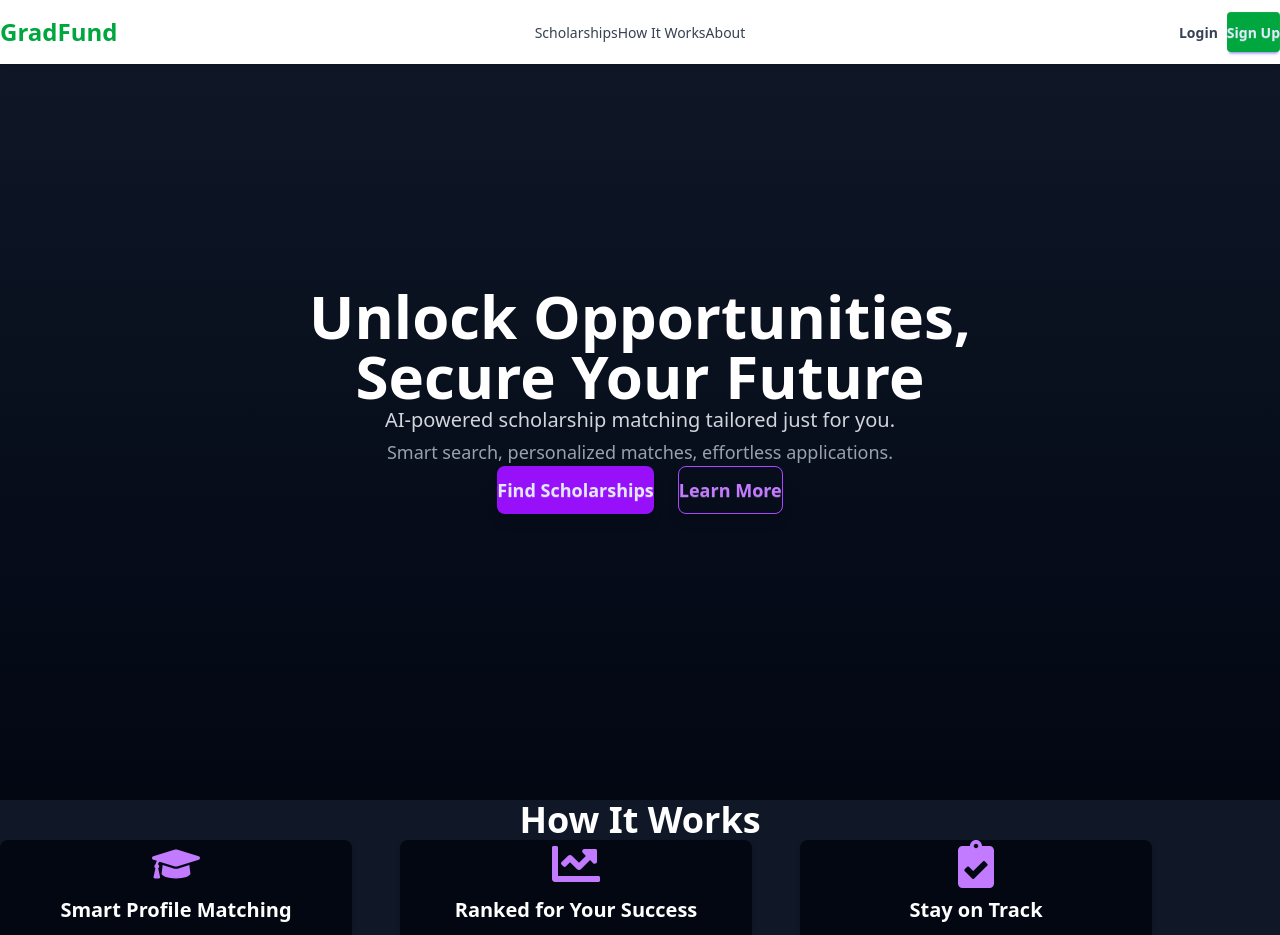
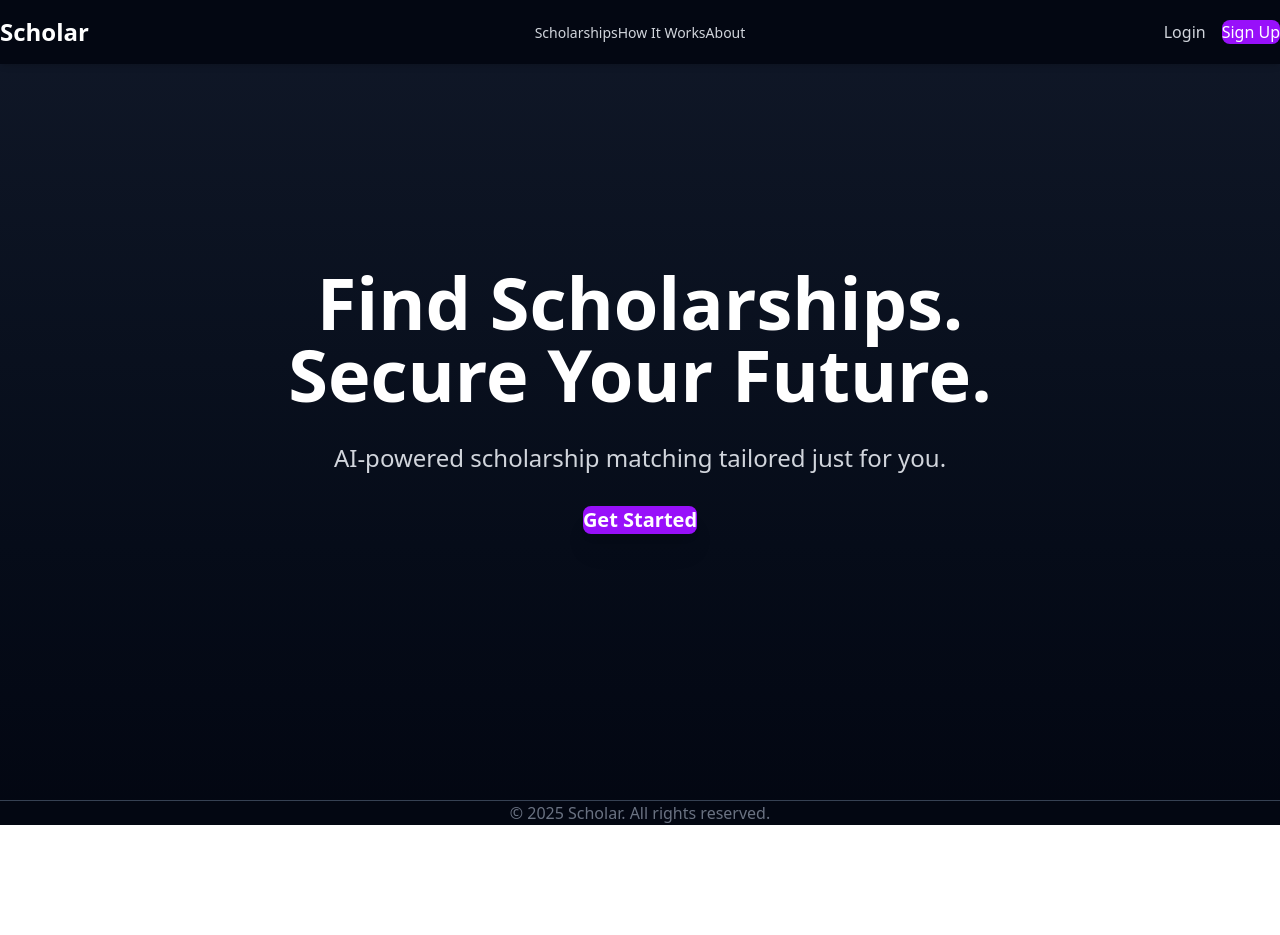
Before and after one commit to anshkaggarwal22/HackIllinois, a React (Vite) app in the folder hackillinois-front/: page / in a window 1280 px wide. Shown: the top 935 px of the page. After the commit the page ends 825 px from the top, so only its background shows below. Built offline with nearby package versions, Linux system fonts and the light colour scheme.

Commit message:
updated landing page

```diff
--- /dev/null
+++ b/hackillinois-front/src/components/Button.jsx
@@ -0,0 +1,33 @@
+import React from 'react';
+
+const Button = ({
+  children,
+  variant = 'primary',
+  size = 'medium',
+  className = '',
+  ...props
+}) => {
+  const baseClasses = "font-medium rounded-lg transition-all duration-200 flex items-center justify-center";
+
+  const variantClasses = {
+    primary: "bg-purple-600 hover:bg-purple-700 text-white",
+    secondary: "bg-gray-700 hover:bg-gray-800 text-white",
+    ghost: "bg-transparent hover:bg-gray-800 text-gray-300 hover:text-purple-400"
+  };
+
+  const sizeClasses = {
+    small: "text-sm px-6 py-2",
+    medium: "text-base px-8 py-3",
+    large: "text-lg px-12 py-4"
+  };
+
+  const classes = `${baseClasses} ${variantClasses[variant]} ${sizeClasses[size]} ${className}`;
+
+  return (
+    <button className={classes} {...props}>
+      <span className="px-1">{children}</span>
+    </button>
+  );
+};
+
+export default Button;
--- a/hackillinois-front/src/components/LandingPage.jsx
+++ b/hackillinois-front/src/components/LandingPage.jsx
@@ -1,6 +1,7 @@
-import { FaGraduationCap, FaChartLine, FaClipboardCheck } from 'react-icons/fa';
+import { FaGraduationCap } from 'react-icons/fa';
 import { useEffect, useState } from 'react';
 import Navbar from './Navbar';
+import Button from './Button';
 
 const TypewriterText = ({ text, delay = 100 }) => {
   const [displayText, setDisplayText] = useState('');
@@ -21,74 +22,31 @@ const TypewriterText = ({ text, delay = 100 }) => {
 
 const LandingPage = () => {
   return (
-    <div className="min-h-screen bg-gray-950 text-white">
+    <div className="min-h-screen bg-gray-950 text-white flex flex-col">
       <Navbar />
 
       {/* Hero Section */}
-      <div className="hero min-h-screen bg-gradient-to-b from-gray-900 to-gray-950 pt-16">
-        <div className="hero-content text-center">
-          <div className="max-w-3xl">
-            <h1 className="text-6xl font-extrabold text-white mb-6">
-              Unlock Opportunities, Secure Your Future
-            </h1>
-            <p className="text-xl text-gray-300 mb-4 h-8">
-              <TypewriterText text="AI-powered scholarship matching tailored just for you." />
-            </p>
-            <p className="text-lg text-gray-400 mb-12">
-              Smart search, personalized matches, effortless applications.
-            </p>
-            <div className="flex gap-6 justify-center">
-              <button className="btn btn-primary btn-lg bg-purple-600 hover:bg-purple-700 border-none px-8 py-3 rounded-lg shadow-lg">
-                Find Scholarships
-              </button>
-              <button className="btn btn-outline btn-lg border-purple-500 text-purple-400 hover:bg-purple-600 hover:text-white px-8 py-3 rounded-lg shadow-lg">
-                Learn More
-              </button>
-            </div>
-          </div>
-        </div>
-      </div>
-
-      {/* How It Works Section */}
-      <div className="py-24 px-6 bg-gray-900">
-        <h2 className="text-4xl font-bold text-center text-white mb-16">
-          How It Works
-        </h2>
-        <div className="grid grid-cols-1 md:grid-cols-3 gap-12 max-w-6xl mx-auto">
-          {[
-            { icon: <FaGraduationCap className="text-5xl text-purple-400 mb-4" />, title: "Smart Profile Matching", desc: "AI scans your profile to find the best scholarships." },
-            { icon: <FaChartLine className="text-5xl text-purple-400 mb-4" />, title: "Ranked for Your Success", desc: "Prioritized based on award size and effort required." },
-            { icon: <FaClipboardCheck className="text-5xl text-purple-400 mb-4" />, title: "Stay on Track", desc: "Never miss a deadline with smart reminders." }
-          ].map((step, index) => (
-            <div key={index} className="card bg-gray-950 p-6 border-gray-800 shadow-md hover:shadow-lg transition-shadow rounded-lg">
-              <div className="card-body items-center text-center">
-                {step.icon}
-                <h2 className="text-xl font-semibold mb-2 text-white">{step.title}</h2>
-                <p className="text-gray-400">{step.desc}</p>
-              </div>
-            </div>
-          ))}
-        </div>
-      </div>
-
-      {/* CTA Section */}
-      <div className="py-32 px-6 bg-gray-950">
-        <div className="max-w-3xl mx-auto text-center">
-          <h2 className="text-4xl font-bold text-white mb-8">
-            Find the Funding You Deserve
-          </h2>
-          <p className="text-xl text-gray-300 mb-12">
-            Join thousands of students simplifying their scholarship search with GradFund.
+      <div className="hero min-h-screen bg-gradient-to-b from-gray-900 to-gray-950 flex flex-col items-center justify-center text-center pt-16">
+        <div className="max-w-4xl flex flex-col gap-8 items-center mt-16">
+          <h1 className="text-7xl font-extrabold text-white">
+            Find Scholarships. Secure Your Future.
+          </h1>
+          <p className="text-2xl text-gray-300">
+            <TypewriterText text="AI-powered scholarship matching tailored just for you." delay={50} />
           </p>
-          <button className="btn btn-primary bg-purple-600 hover:bg-purple-700 border-none btn-lg px-10 py-4 rounded-lg shadow-lg">
-            Get Started Now
-          </button>
+          <Button
+            variant="primary"
+            size="large"
+            className="mt-4 text-xl font-semibold shadow-xl px-100"
+          >
+            Get Started
+          </Button>
         </div>
       </div>
 
       {/* Footer */}
-      <footer className="mt-16 py-6 text-center text-gray-500 border-t border-gray-700 w-full">
-        <p>&copy; 2025 GradFund. All rights reserved.</p>
+      <footer className="py-8 text-center text-gray-500 border-t border-gray-700 w-full">
+        <p>&copy; 2025 Scholar. All rights reserved.</p>
       </footer>
     </div>
   );
--- a/hackillinois-front/src/components/Navbar.jsx
+++ b/hackillinois-front/src/components/Navbar.jsx
@@ -1,23 +1,28 @@
 import { Link } from 'react-router-dom';
+import Button from './Button';
 
 const Navbar = () => {
   return (
-    <div className="navbar bg-white shadow-sm px-4 fixed top-0 z-50">
+    <div className="navbar bg-gray-950 shadow-md px-8 py-4 fixed top-0 z-50">
       <div className="navbar-start">
-        <Link to="/" className="text-2xl font-bold text-green-600">GradFund</Link>
+        <Link to="/" className="text-2xl font-bold text-white">Scholar</Link>
       </div>
 
       <div className="navbar-center hidden lg:flex">
-        <ul className="menu menu-horizontal px-1">
-          <li><Link to="/scholarships" className="text-gray-700 hover:text-green-600">Scholarships</Link></li>
-          <li><Link to="/how-it-works" className="text-gray-700 hover:text-green-600">How It Works</Link></li>
-          <li><Link to="/about" className="text-gray-700 hover:text-green-600">About</Link></li>
+        <ul className="menu menu-horizontal space-x-8 px-1">
+          <li><Link to="/scholarships" className="text-gray-300 hover:text-purple-400 px-2 py-1">Scholarships</Link></li>
+          <li><Link to="/how-it-works" className="text-gray-300 hover:text-purple-400 px-2 py-1">How It Works</Link></li>
+          <li><Link to="/about" className="text-gray-300 hover:text-purple-400 px-2 py-1">About</Link></li>
         </ul>
       </div>
 
-      <div className="navbar-end gap-2">
-        <Link to="/login" className="btn btn-ghost text-gray-700 hover:text-green-600">Login</Link>
-        <Link to="/signup" className="btn btn-primary bg-green-600 hover:bg-green-700 border-none">Sign Up</Link>
+      <div className="navbar-end gap-4">
+        <Link to="/login">
+          <Button variant="ghost" size="medium">Login</Button>
+        </Link>
+        <Link to="/signup">
+          <Button variant="primary" size="medium">Sign Up</Button>
+        </Link>
       </div>
     </div>
   );
```
